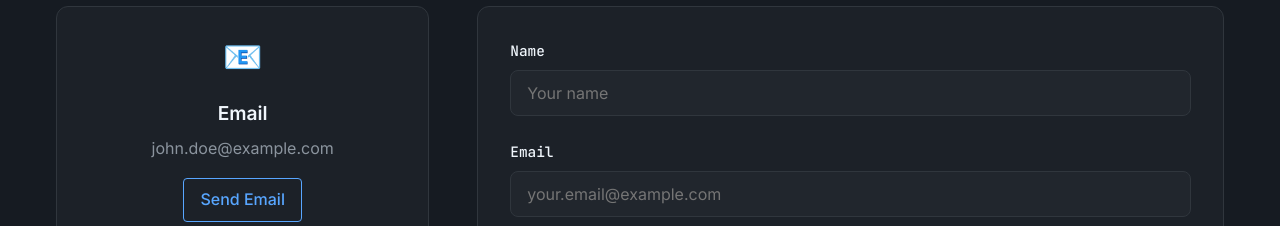
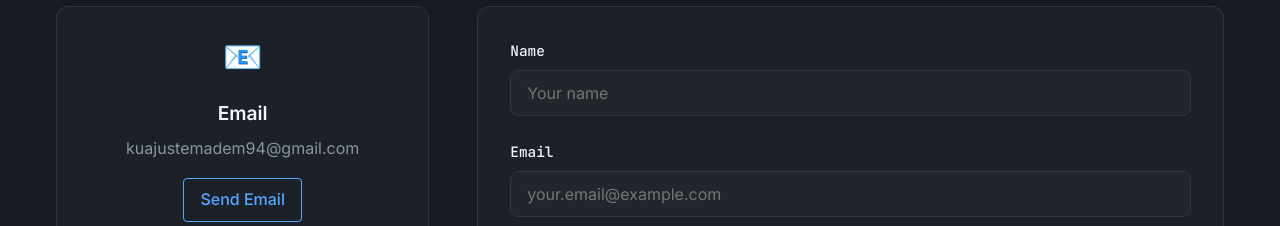
Before and after one commit to JustinEmadem/Celestialdev, an Angular app: page / in a window 1280 px wide. Shown: the part 3460-3686 px from the top of the page. Built offline with nearby package versions, Linux system fonts and the light colour scheme.

Commit message:
Ticket Title: Add Social Links Ticket Number: cd-2 Desciption of change:     - added social account links

```diff
--- a/src/app/components/contact/contact.component.html
+++ b/src/app/components/contact/contact.component.html
@@ -15,22 +15,22 @@
         <div class="info-card">
           <div class="info-icon">📧</div>
           <h3>Email</h3>
-          <p>john.doe&#64;example.com</p>
-          <a href="mailto:john.doe@example.com" class="info-link">Send Email</a>
+          <p>kuajustemadem94&#64;gmail.com</p>
+          <a href="mailto:kuajustemadem94@gmail.com" class="info-link">Send Email</a>
         </div>
 
         <div class="info-card">
           <div class="info-icon">💼</div>
           <h3>LinkedIn</h3>
           <p>Connect with me professionally</p>
-          <a href="https://linkedin.com/in/johndoe" target="_blank" class="info-link">Connect</a>
+          <a href="https://www.linkedin.com/in/justin-emadem-5b064b31a/" target="_blank" class="info-link">Connect</a>
         </div>
 
         <div class="info-card">
           <div class="info-icon">🐱</div>
           <h3>GitHub</h3>
           <p>Check out my code</p>
-          <a href="https://github.com/johndoe" target="_blank" class="info-link">Follow</a>
+          <a href="https://github.com/JustinEmadem" target="_blank" class="info-link">Follow</a>
         </div>
       </div>
 
```
